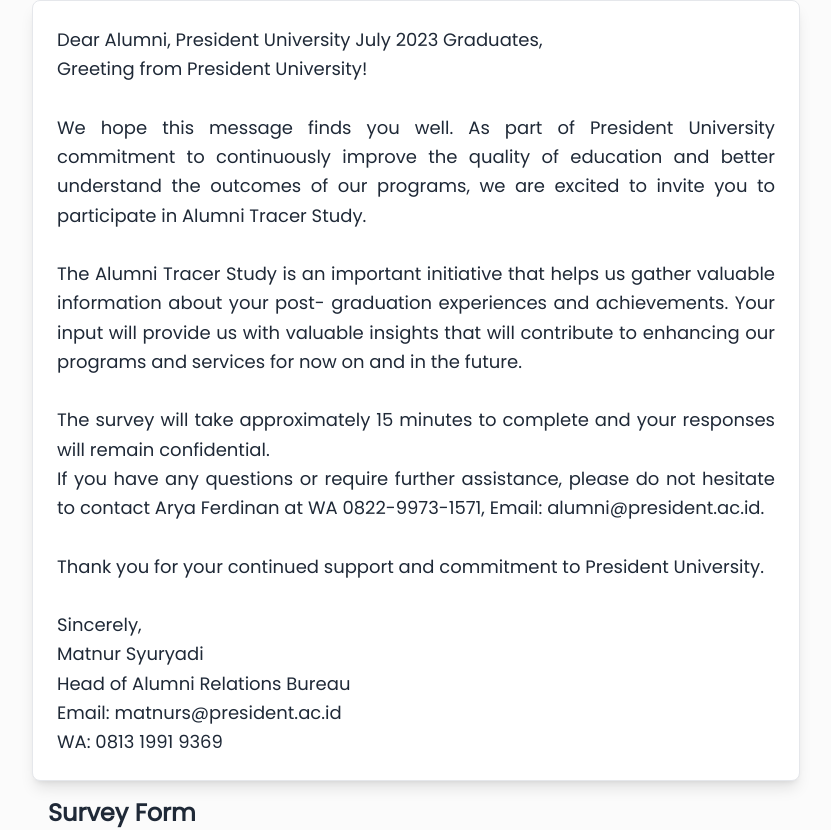
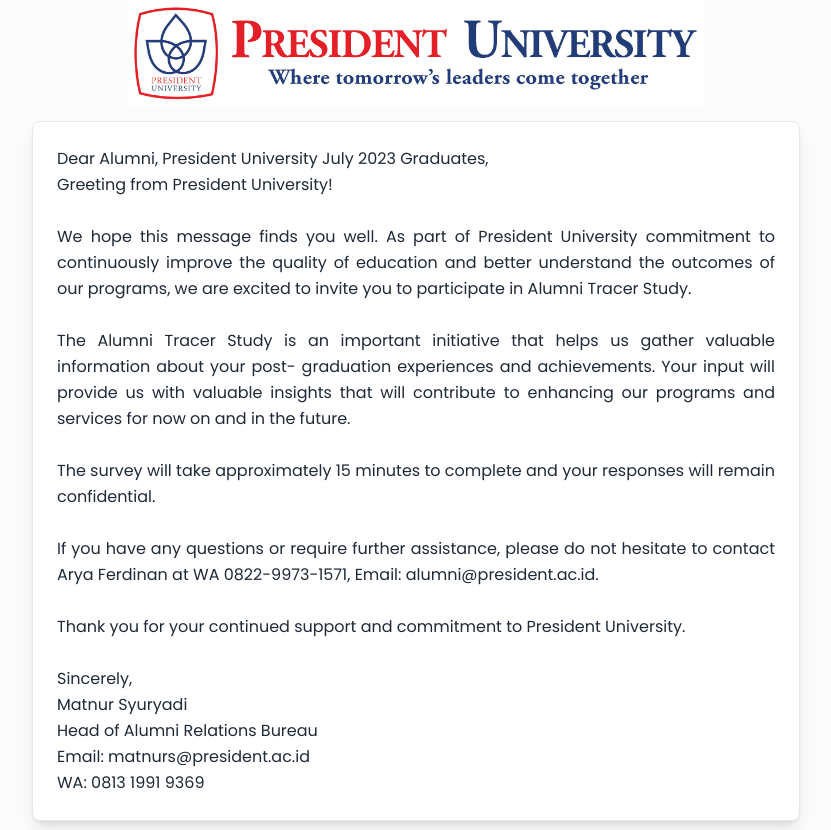
Before and after one commit to PamanAleph/dynamic-form, a Next.js app: page / in a window 1280 px wide. Shown: the top 830 px of the page, without its empty margins (224-1055 px from the left). Built offline with nearby package versions, Linux system fonts and the light colour scheme.

Commit message:
update card design

```diff
--- a/src/app/(main)/page.tsx
+++ b/src/app/(main)/page.tsx
@@ -1,15 +1,24 @@
 import CardGreetings from "@/components/CardGreetings";
 import CardForm from "@/components/form/CardForm";
 import React from "react";
-import { greetings } from '@/app/lib/data'
+import { greetings } from "@/app/lib/data";
+import Image from "next/image";
+import PULOGO from "@/assets/pu_logo.jpg";
 
 export default function page() {
   return (
-    <>
-      <div className="flex flex-col justify-center items-center max-w-3xl mx-auto">
+    <section className="flex flex-col max-w-3xl justify-center items-center  mx-auto gap-4 px-4 sm:px-0">
+      <div className=" justify-center items-center ">
+        <Image
+          src={PULOGO}
+          alt="President University Logo"
+          width={1920}
+          height={1080}
+          className="w-full max-w-xs sm:max-w-sm md:max-w-md lg:max-w-lg xl:max-w-xl h-auto"
+        />
+      </div>
       {greetings.description && <CardGreetings />}
-        <CardForm />
-      </div>
-    </>
+      <CardForm />
+    </section>
   );
 }
--- a/src/app/lib/data.ts
+++ b/src/app/lib/data.ts
@@ -7,6 +7,7 @@
 The Alumni Tracer Study is an important initiative that helps us gather valuable information about your post- graduation experiences and achievements. Your input will provide us with valuable insights that will contribute to enhancing our programs and services for now on and in the future.
 
 The survey will take approximately 15 minutes to complete and your responses will remain confidential.
+
 If you have any questions or require further assistance, please do not hesitate to contact Arya Ferdinan at WA 0822-9973-1571, Email: alumni@president.ac.id.
 
 Thank you for your continued support and commitment to President University.
--- a/src/components/CardGreetings.tsx
+++ b/src/components/CardGreetings.tsx
@@ -4,7 +4,7 @@
 export default function CardGreetings() {
   return (
     <div className="bg-white border border-gray-200 rounded-lg shadow-lg p-6 max-w-3xl mx-auto">
-      <p className="text-gray-800 text-lg leading-relaxed text-justify whitespace-pre-wrap">
+      <p className="text-gray-800 text-md leading-relaxed text-justify whitespace-pre-wrap">
         {greetings.description}
       </p>
     </div>
```
Also changed, not shown: src/assets/pu_logo.jpg (added).
